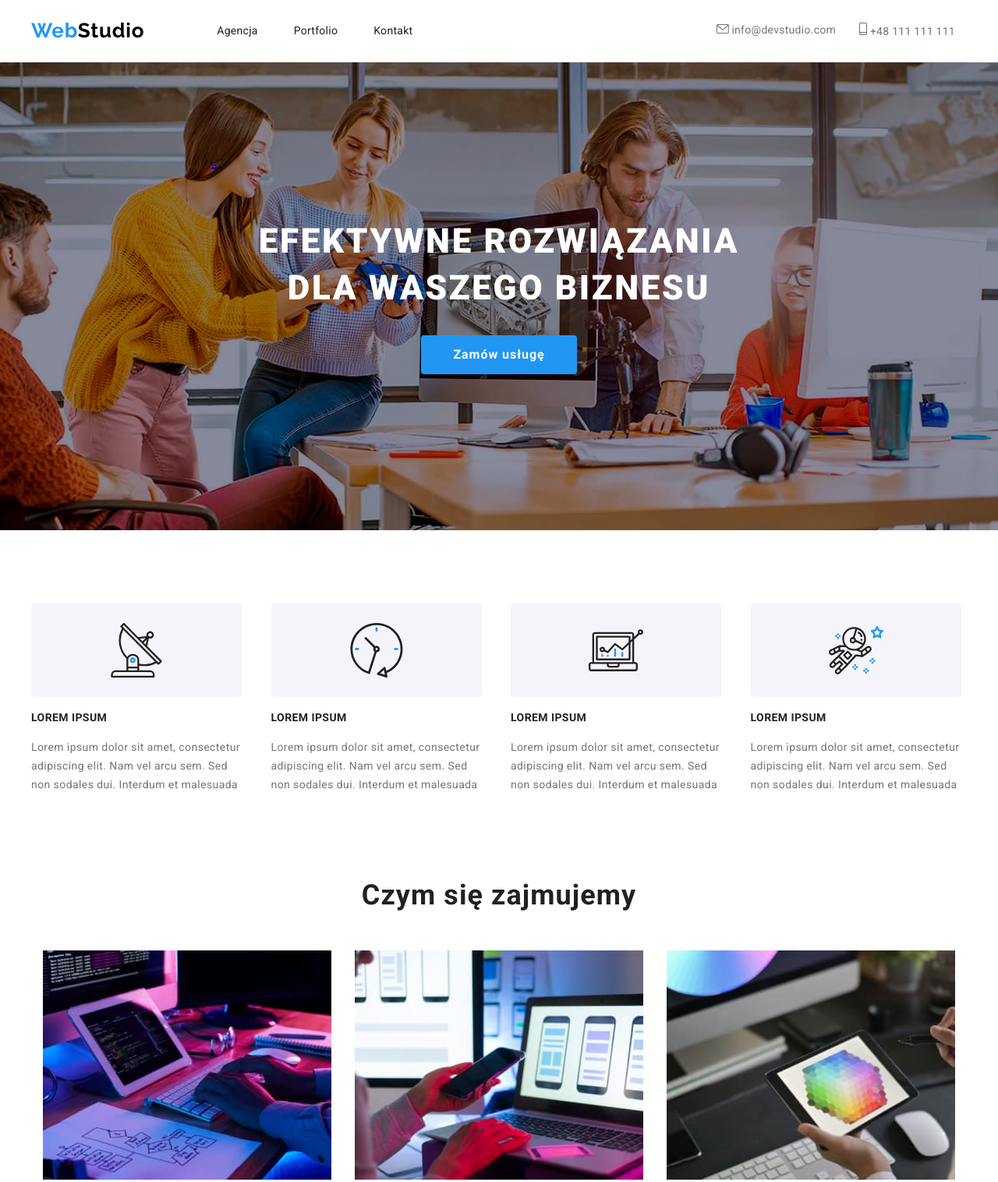
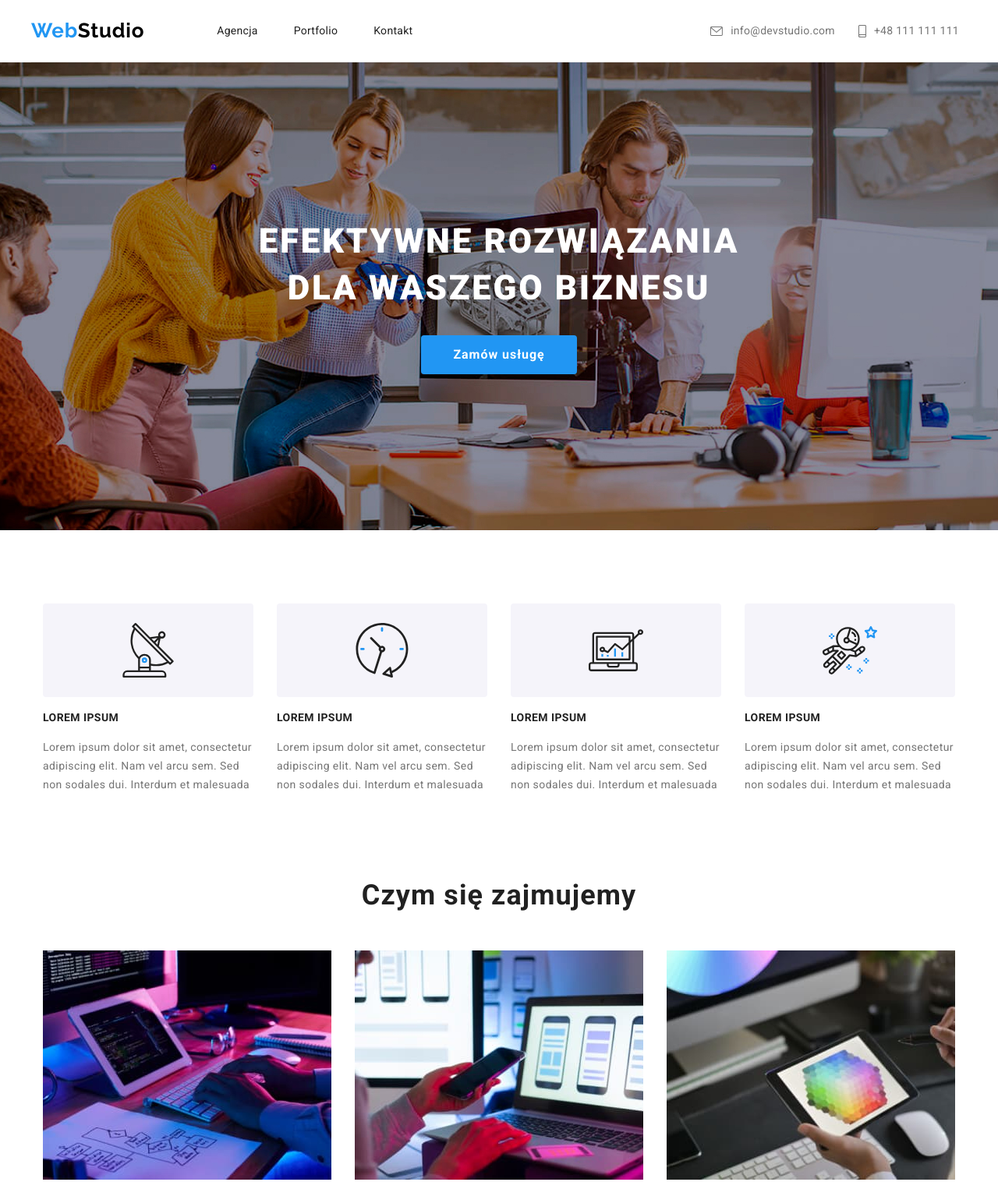
Before and after one commit to SzymonSliwa/goit-markup-hw-04., a plain HTML site: page index.html in a window 1280 px wide. Shown: the top 1516 px of the page at 78% size. Drawn offline with nearby package versions, Linux system fonts and the light colour scheme.

Commit message:
poprawki mentora
poprawki mentora

```diff
--- a/css/styles.css
+++ b/css/styles.css
@@ -144,7 +144,7 @@ body {
   line-height: 1.14;
   letter-spacing: 0.02em;
   color: var(--tertiary-color, #757575);
-  padding: 0 15px;
+  padding: 0 10px;
 }
 
 .address-flex .contacts-data {
@@ -417,7 +417,8 @@ address ul li {
 }
 
 .icon-contact {
-  fill: currentColor;
+  fill: var(--tertiary-color, #757575);
+  cursor: pointer;
 }
 
 .our-clients {
@@ -471,12 +472,15 @@ address ul li {
   background-color: rgba(255, 255, 255, 0.1);
 }
 
+.grey-circle .icon-social {
+  fill: #ffffff;
+}
+
 .grey-circle:hover,
 .grey-circle:focus,
 .grey-circle:hover svg,
 .grey-circle:focus svg {
   background-color: #2196f3;
-  fill: #ffffff;
 }
 
 .item:hover,
@@ -484,3 +488,22 @@ address ul li {
   box-shadow: 0px 1px 1px rgba(0, 0, 0, 0.12), 0px 4px 4px rgba(0, 0, 0, 0.06),
     1px 4px 6px rgba(0, 0, 0, 0.16);
 }
+
+.lorem-width {
+  width: 270px;
+}
+
+.contact-flex {
+  display: flex;
+  align-items: center;
+}
+
+.contact-flex-mail {
+  margin-right: 20px;
+}
+
+.contact-flex:hover svg,
+.contact-flex:focus svg,
+.contact-flex.icon-contact:hover {
+  fill: var(--secendary-color, #2196f3);
+}
--- a/index.html
+++ b/index.html
@@ -38,22 +38,22 @@
         </div>
         <div>
           <ul class="list-style-no address-flex">
-            <li>
+            <li class="contact-flex contact-flex-mail">
+              <svg class="icon-contact" width="16" height="12">
+                <use xlink:href="./images/icons.svg#icon-envelope"></use>
+              </svg>
               <a
                 href="mailto:info@devstudio.com"
                 class="link contacts-data mail"
               >
-                <svg class="icon-contact" width="16" height="12">
-                  <use xlink:href="./images/icons.svg#icon-envelope"></use>
-                </svg>
                 info@devstudio.com</a
               >
             </li>
-            <li>
+            <li class="contact-flex">
+              <svg class="icon-contact" width="10" height="16">
+                <use xlink:href="./images/icons.svg#icon-smartphone"></use>
+              </svg>
               <a href="tel:+48111111111" class="link contacts-data">
-                <svg class="icon-contact" width="10" height="16">
-                  <use xlink:href="./images/icons.svg#icon-smartphone"></use>
-                </svg>
                 +48 111 111 111</a
               >
             </li>
@@ -71,7 +71,7 @@
       </section>
       <section class="section">
         <ul class="container section-content">
-          <li>
+          <li class="lorem-width">
             <div class="icon-background">
               <svg class="icon-strenghts" width="70" height="70">
                 <use xlink:href="./images/icons.svg#icon-antenna-1"></use>
@@ -83,7 +83,7 @@
               arcu sem. Sed non sodales dui. Interdum et malesuada
             </p>
           </li>
-          <li>
+          <li class="lorem-width">
             <div class="icon-background">
               <svg class="icon-strenghts" width="70" height="70">
                 <use xlink:href="./images/icons.svg#icon-clock-1"></use>
@@ -95,7 +95,7 @@
               arcu sem. Sed non sodales dui. Interdum et malesuada
             </p>
           </li>
-          <li>
+          <li class="lorem-width">
             <div class="icon-background">
               <svg class="icon-strenghts" width="70" height="70">
                 <use xlink:href="./images/icons.svg#icon-diagram-1"></use>
@@ -107,7 +107,7 @@
               arcu sem. Sed non sodales dui. Interdum et malesuada
             </p>
           </li>
-          <li>
+          <li class="lorem-width">
             <div class="icon-background">
               <svg class="icon-strenghts" width="70" height="70">
                 <use xlink:href="./images/icons.svg#icon-astronaut-1"></use>
```
Also changed, not shown: portfolio.html (+8 -8 lines).
